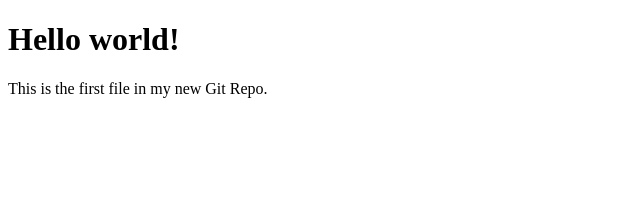
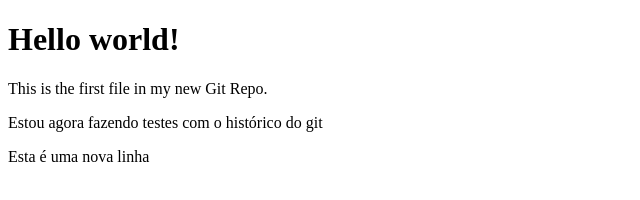
Before and after one commit to Robertb-dev/projeto2, a plain HTML site: page teste2.html in a window 1280 px wide. Shown: the whole page, without its empty margins (0-640 px from the left). Drawn offline with Linux system fonts and the light colour scheme.

Commit message:
nova frase

```diff
--- a/teste2.html
+++ b/teste2.html
@@ -7,6 +7,7 @@
 
 <h1>Hello world!</h1>
 <p>This is the first file in my new Git Repo.</p>
+<p>Estou agora fazendo testes com o histórico do git</p>
 
 </body>
-</html>
+</html>Esta é uma nova linha
```
